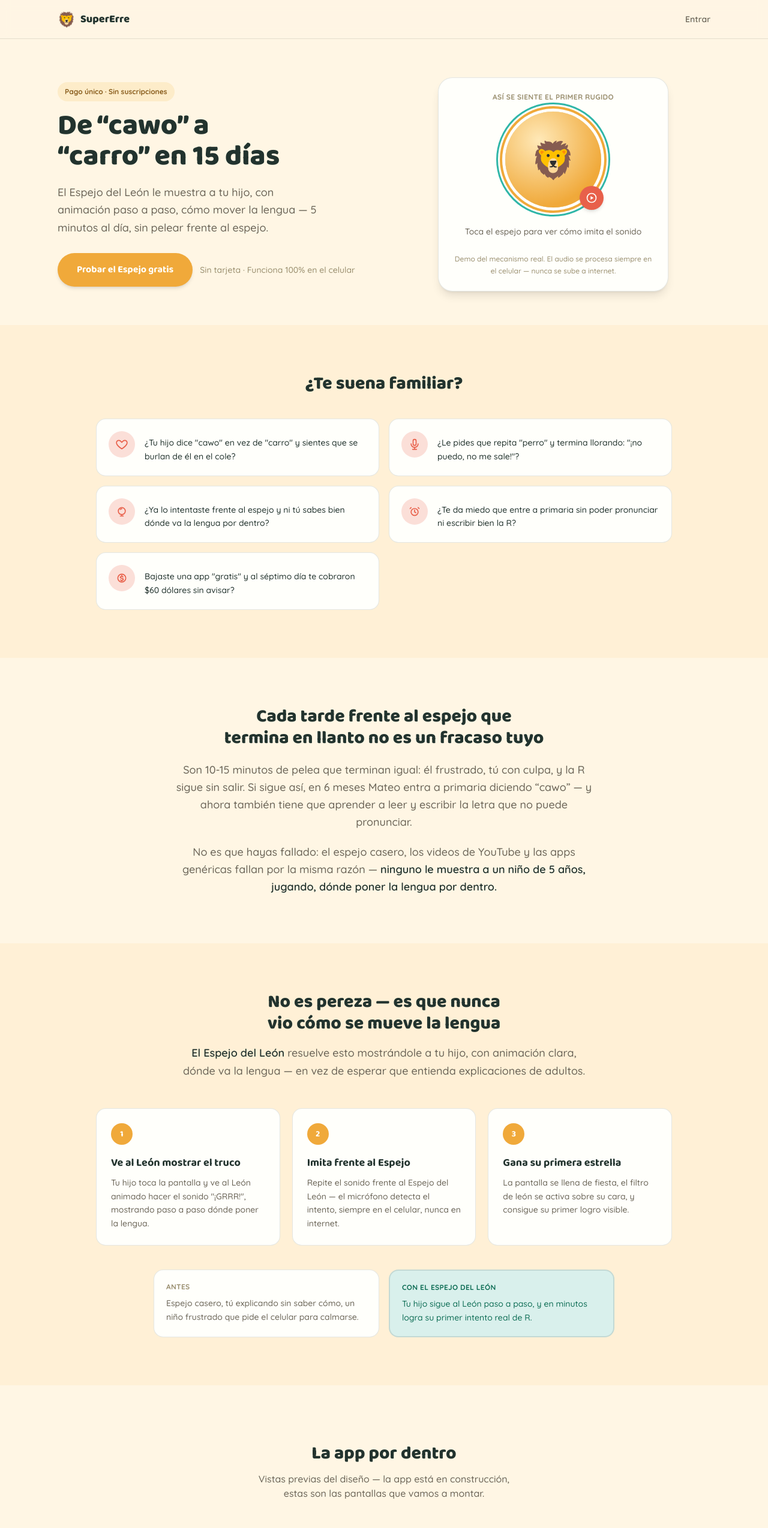
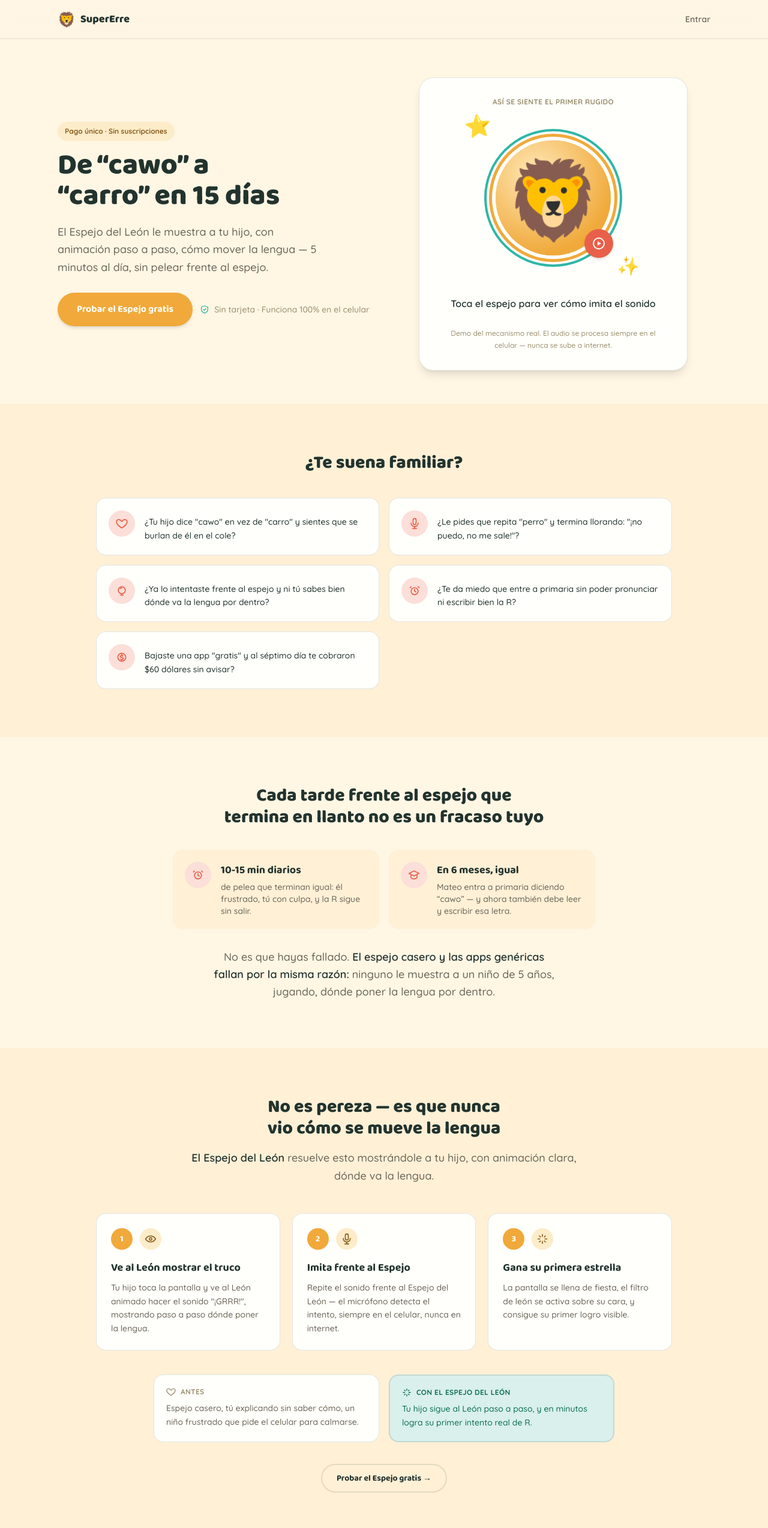
Before and after one commit to emperatrizmagneticamipersonali-coder/supererre-app, a Next.js app in the folder superrre-app/: page / in a window 1280 px wide. Shown: the top 2548 px of the page at 60% size. Built offline with nearby package versions, Linux system fonts and the light colour scheme.

Commit message:
Elevacion de landing: espejo mas grande, iconos en todas las secciones, escaneabilidad

```diff
--- a/superrre-app/app/globals.css
+++ b/superrre-app/app/globals.css
@@ -122,6 +122,35 @@ h1, h2, h3, .font-display {
   animation: breathe 3.2s ease-in-out infinite;
 }
 
+@keyframes pulse-ring {
+  0% { box-shadow: 0 0 0 0 color-mix(in oklab, var(--brand-primary) 45%, transparent); }
+  100% { box-shadow: 0 0 0 22px color-mix(in oklab, var(--brand-primary) 0%, transparent); }
+}
+.animate-pulse-ring::before {
+  content: "";
+  position: absolute;
+  inset: 0;
+  border-radius: 9999px;
+  animation: pulse-ring 2.4s cubic-bezier(0.16, 1, 0.3, 1) infinite;
+  pointer-events: none;
+}
+
+@keyframes float-slow {
+  0%, 100% { transform: translateY(0) rotate(-8deg); }
+  50% { transform: translateY(-8px) rotate(-4deg); }
+}
+.animate-float-slow {
+  animation: float-slow 3.6s ease-in-out infinite;
+}
+
+@keyframes float-slow-alt {
+  0%, 100% { transform: translateY(0) rotate(10deg); }
+  50% { transform: translateY(-6px) rotate(6deg); }
+}
+.animate-float-slow-alt {
+  animation: float-slow-alt 4.2s ease-in-out infinite;
+}
+
 @keyframes pop-in {
   from { opacity: 0; transform: scale(0.85); }
   to { opacity: 1; transform: scale(1); }
--- a/superrre-app/components/app/Agitacion.tsx
+++ b/superrre-app/components/app/Agitacion.tsx
@@ -1,25 +1,54 @@
+import { IconAlarmClock, IconGraduation } from "./icons";
+
 export function Agitacion() {
   return (
     <section className="py-16 sm:py-20">
-      <div className="mx-auto max-w-3xl px-5 sm:px-8 text-center">
-        <h2 className="font-display font-extrabold text-2xl sm:text-3xl text-txt-primary text-balance">
+      <div className="mx-auto max-w-3xl px-5 sm:px-8">
+        <h2 className="font-display font-extrabold text-2xl sm:text-3xl text-center text-txt-primary text-balance">
           Cada tarde frente al espejo que termina en llanto no es un
           fracaso tuyo
         </h2>
-        <p className="mt-5 text-lg text-txt-secondary leading-relaxed">
-          Son 10-15 minutos de pelea que terminan igual: él frustrado, tú
-          con culpa, y la R sigue sin salir. Si sigue así, en 6 meses Mateo
-          entra a primaria diciendo &ldquo;cawo&rdquo; — y ahora también
-          tiene que aprender a leer y escribir la letra que no puede
-          pronunciar.
-        </p>
-        <p className="mt-5 text-lg text-txt-secondary leading-relaxed">
-          No es que hayas fallado: el espejo casero, los videos de YouTube
-          y las apps genéricas fallan por la misma razón —{" "}
+
+        <div className="mt-9 grid sm:grid-cols-2 gap-4">
+          <div className="rounded-2xl bg-surface-secondary p-5 flex items-start gap-4">
+            <span className="flex h-11 w-11 shrink-0 items-center justify-center rounded-full bg-brand-accent-soft text-brand-accent">
+              <IconAlarmClock className="h-5 w-5" />
+            </span>
+            <div>
+              <p className="font-display font-bold text-lg text-txt-primary">
+                10-15 min diarios
+              </p>
+              <p className="text-sm text-txt-secondary mt-1">
+                de pelea que terminan igual: él frustrado, tú con culpa, y
+                la R sigue sin salir.
+              </p>
+            </div>
+          </div>
+
+          <div className="rounded-2xl bg-surface-secondary p-5 flex items-start gap-4">
+            <span className="flex h-11 w-11 shrink-0 items-center justify-center rounded-full bg-brand-accent-soft text-brand-accent">
+              <IconGraduation className="h-5 w-5" />
+            </span>
+            <div>
+              <p className="font-display font-bold text-lg text-txt-primary">
+                En 6 meses, igual
+              </p>
+              <p className="text-sm text-txt-secondary mt-1">
+                Mateo entra a primaria diciendo &ldquo;cawo&rdquo; — y
+                ahora también debe leer y escribir esa letra.
+              </p>
+            </div>
+          </div>
+        </div>
+
+        <p className="mt-8 text-center text-lg text-txt-secondary leading-relaxed max-w-xl mx-auto">
+          No es que hayas fallado.{" "}
           <strong className="text-txt-primary font-semibold">
-            ninguno le muestra a un niño de 5 años, jugando, dónde poner la
-            lengua por dentro.
-          </strong>
+            El espejo casero y las apps genéricas fallan por la misma
+            razón:
+          </strong>{" "}
+          ninguno le muestra a un niño de 5 años, jugando, dónde poner la
+          lengua por dentro.
         </p>
       </div>
     </section>
--- a/superrre-app/components/app/AppPorDentro.tsx
+++ b/superrre-app/components/app/AppPorDentro.tsx
@@ -1,27 +1,33 @@
 "use client";
 
 import { useEffect, useRef, useState } from "react";
+import Link from "next/link";
+import { IconMirror, IconMic, IconCompass, IconCoin } from "./icons";
 
 const pantallas = [
   {
     nombre: "El Espejo del León",
     resultado: "Su primer rugido, en menos de un minuto",
     tono: "primary",
+    icon: IconMirror,
   },
   {
     nombre: "Isla de Praxias",
     resultado: "5 minutos de gimnasia de lengua, jugando",
     tono: "secondary",
+    icon: IconMic,
   },
   {
     nombre: "Mapa de Islas",
     resultado: "Su progreso, visible en un camino que quiere recorrer",
     tono: "accent",
+    icon: IconCompass,
   },
   {
     nombre: "Cofre de Premios",
     resultado: "La recompensa que se gana tras cada logro real",
     tono: "primary",
+    icon: IconCoin,
   },
 ] as const;
 
@@ -82,6 +88,11 @@ export function AppPorDentro() {
                 className={`h-96 rounded-xl border-4 border-txt-primary/90 overflow-hidden flex flex-col items-center justify-center text-center px-4 ${tono[p.tono].soft}`}
               >
                 <span
+                  className={`flex h-12 w-12 items-center justify-center rounded-full mb-4 text-txt-on-brand ${tono[p.tono].solid}`}
+                >
+                  <p.icon className="h-6 w-6" />
+                </span>
+                <span
                   className={`text-xs font-bold uppercase tracking-wide px-3 py-1 rounded-full mb-4 text-txt-on-brand ${tono[p.tono].solid}`}
                 >
                   Próximamente
@@ -107,6 +118,15 @@ export function AppPorDentro() {
             />
           ))}
         </div>
+
+        <div className="mt-9 text-center">
+          <Link
+            href="/onboarding"
+            className="inline-flex items-center justify-center rounded-full bg-brand-primary hover:bg-brand-primary-hover text-txt-on-brand font-display font-bold text-sm px-6 py-3 shadow-md transition-colors"
+          >
+            Probar el Espejo gratis →
+          </Link>
+        </div>
       </div>
     </section>
   );
--- a/superrre-app/components/app/Garantia.tsx
+++ b/superrre-app/components/app/Garantia.tsx
@@ -1,3 +1,4 @@
+import Link from "next/link";
 import { IconShieldCheck } from "./icons";
 
 export function Garantia() {
@@ -19,6 +20,12 @@ export function Garantia() {
           <p className="mt-3 text-xs text-txt-tertiary">
             Respaldado por la política de reembolso de Hotmart (7 días).
           </p>
+          <Link
+            href="/onboarding"
+            className="mt-6 inline-flex items-center justify-center rounded-full bg-brand-primary hover:bg-brand-primary-hover text-txt-on-brand font-display font-bold text-sm px-6 py-3 shadow-md transition-colors"
+          >
+            Probar el Espejo gratis →
+          </Link>
         </div>
       </div>
     </section>
--- a/superrre-app/components/app/Hero.tsx
+++ b/superrre-app/components/app/Hero.tsx
@@ -1,5 +1,6 @@
 import Link from "next/link";
 import { MiniDemo } from "./MiniDemo";
+import { IconShieldCheck } from "./icons";
 
 export function Hero() {
   return (
@@ -24,7 +25,8 @@ export function Hero() {
             >
               Probar el Espejo gratis
             </Link>
-            <span className="text-sm text-txt-tertiary">
+            <span className="inline-flex items-center gap-2 text-sm text-txt-tertiary">
+              <IconShieldCheck className="h-4 w-4 text-brand-secondary shrink-0" />
               Sin tarjeta · Funciona 100% en el celular
             </span>
           </div>
--- a/superrre-app/components/app/MiniDemo.tsx
+++ b/superrre-app/components/app/MiniDemo.tsx
@@ -13,59 +13,78 @@ export function MiniDemo() {
   }
 
   return (
-    <div className="animate-fade-up [animation-delay:120ms]">
-      <div className="relative mx-auto w-full max-w-sm rounded-3xl bg-surface-primary border border-border-default shadow-lg p-6 text-center">
-        <p className="text-xs font-bold uppercase tracking-wide text-txt-tertiary mb-4">
+    <div className="animate-fade-up [animation-delay:120ms] relative">
+      <div className="relative mx-auto w-full max-w-md rounded-3xl bg-surface-primary border border-border-default shadow-lg p-8 text-center overflow-visible">
+        <p className="text-xs font-bold uppercase tracking-wide text-txt-tertiary mb-6">
           Así se siente el primer rugido
         </p>
 
+        <div className="relative mx-auto flex items-center justify-center h-64 w-64">
+          <span
+            aria-hidden="true"
+            className="absolute -top-3 -left-5 text-4xl animate-float-slow select-none"
+          >
+            ⭐
+          </span>
+          <span
+            aria-hidden="true"
+            className="absolute -bottom-2 -right-4 text-3xl animate-float-slow-alt select-none"
+          >
+            ✨
+          </span>
+
+          {stage === "idle" && (
+            <span className="absolute inset-0 rounded-full animate-pulse-ring" />
+          )}
+
           <button
             onClick={play}
-          className="relative mx-auto flex h-40 w-40 items-center justify-center rounded-full transition-transform active:scale-95"
+            className="relative flex h-48 w-48 items-center justify-center rounded-full transition-transform active:scale-95"
             style={{
               background:
                 "radial-gradient(circle at 35% 30%, var(--brand-primary-light), var(--brand-primary) 72%)",
               boxShadow:
-              "0 0 0 5px var(--surface-primary), 0 0 0 9px var(--brand-primary), 0 0 0 12px var(--surface-primary), 0 0 0 15px var(--brand-secondary)",
+                "0 0 0 6px var(--surface-primary), 0 0 0 11px var(--brand-primary), 0 0 0 15px var(--surface-primary), 0 0 0 19px var(--brand-secondary)",
             }}
             aria-label="Reproducir demo del Espejo del León"
           >
             <span
-            className={`text-6xl select-none ${
+              className={`text-9xl select-none ${
                 stage === "playing" ? "animate-breathe" : ""
               }`}
             >
               🦁
             </span>
             {stage === "idle" && (
-            <span className="absolute -bottom-1 -right-1 flex h-10 w-10 items-center justify-center rounded-full bg-brand-accent text-txt-on-brand shadow-md">
-              <IconPlay className="h-5 w-5" />
+              <span className="absolute -bottom-1 -right-1 flex h-12 w-12 items-center justify-center rounded-full bg-brand-accent text-txt-on-brand shadow-md">
+                <IconPlay className="h-6 w-6" />
               </span>
             )}
           </button>
+        </div>
 
-        <div className="mt-4 min-h-12 flex flex-col items-center justify-center">
+        <div className="mt-6 min-h-12 flex flex-col items-center justify-center">
           {stage === "idle" && (
-            <p className="text-sm text-txt-secondary">
+            <p className="text-base font-semibold text-txt-primary">
               Toca el espejo para ver cómo imita el sonido
             </p>
           )}
           {stage === "playing" && (
-            <p className="text-sm font-semibold text-txt-on-primary-soft">
+            <p className="text-base font-semibold text-txt-on-primary-soft">
               &ldquo;¡GRRR!&rdquo; — grabando la imitación…
             </p>
           )}
           {stage === "done" && (
             <div className="flex items-center gap-2 text-brand-secondary animate-pop-in">
               <IconSparkles className="h-5 w-5" />
-              <p className="text-sm font-bold">
+              <p className="text-base font-bold">
                 ¡Primera estrella conseguida!
               </p>
             </div>
           )}
         </div>
 
-        <p className="mt-3 text-xs text-txt-tertiary leading-relaxed">
+        <p className="mt-4 text-xs text-txt-tertiary leading-relaxed">
           Demo del mecanismo real. El audio se procesa siempre en el
           celular — nunca se sube a internet.
         </p>
--- a/superrre-app/components/app/Solucion.tsx
+++ b/superrre-app/components/app/Solucion.tsx
@@ -1,18 +1,24 @@
+import Link from "next/link";
+import { IconEye, IconMic, IconSparkles, IconHeartCrack } from "./icons";
+
 const pasos = [
   {
     n: "1",
+    icon: IconEye,
     titulo: "Ve al León mostrar el truco",
     texto:
       'Tu hijo toca la pantalla y ve al León animado hacer el sonido "¡GRRR!", mostrando paso a paso dónde poner la lengua.',
   },
   {
     n: "2",
+    icon: IconMic,
     titulo: "Imita frente al Espejo",
     texto:
       "Repite el sonido frente al Espejo del León — el micrófono detecta el intento, siempre en el celular, nunca en internet.",
   },
   {
     n: "3",
+    icon: IconSparkles,
     titulo: "Gana su primera estrella",
     texto:
       "La pantalla se llena de fiesta, el filtro de león se activa sobre su cara, y consigue su primer logro visible.",
@@ -32,8 +38,7 @@ export function Solucion() {
               El Espejo del León
             </strong>{" "}
             resuelve esto mostrándole a tu hijo, con animación clara, dónde
-            va la lengua — en vez de esperar que entienda explicaciones de
-            adultos.
+            va la lengua.
           </p>
         </div>
 
@@ -43,9 +48,14 @@ export function Solucion() {
               key={p.n}
               className="rounded-2xl bg-surface-primary border border-border-default p-6"
             >
-              <span className="flex h-9 w-9 items-center justify-center rounded-full bg-brand-primary text-txt-on-brand font-display font-bold text-sm">
+              <div className="flex items-center gap-3">
+                <span className="flex h-9 w-9 items-center justify-center rounded-full bg-brand-primary text-txt-on-brand font-display font-bold text-sm shrink-0">
                   {p.n}
                 </span>
+                <span className="flex h-9 w-9 items-center justify-center rounded-full bg-brand-primary-soft text-txt-on-primary-soft shrink-0">
+                  <p.icon className="h-5 w-5" />
+                </span>
+              </div>
               <h3 className="mt-4 font-display font-bold text-lg text-txt-primary">
                 {p.titulo}
               </h3>
@@ -58,24 +68,39 @@ export function Solucion() {
 
         <div className="mt-10 grid sm:grid-cols-2 gap-4 max-w-3xl mx-auto">
           <div className="rounded-2xl border border-border-default bg-surface-primary p-5">
-            <p className="text-xs font-bold uppercase tracking-wide text-txt-tertiary mb-2">
+            <div className="flex items-center gap-2 mb-2">
+              <IconHeartCrack className="h-4 w-4 text-txt-tertiary" />
+              <p className="text-xs font-bold uppercase tracking-wide text-txt-tertiary">
                 Antes
               </p>
+            </div>
             <p className="text-sm text-txt-secondary leading-relaxed">
               Espejo casero, tú explicando sin saber cómo, un niño
               frustrado que pide el celular para calmarse.
             </p>
           </div>
           <div className="rounded-2xl border-2 border-brand-secondary bg-brand-secondary-soft p-5">
-            <p className="text-xs font-bold uppercase tracking-wide text-txt-on-secondary-soft mb-2">
+            <div className="flex items-center gap-2 mb-2">
+              <IconSparkles className="h-4 w-4 text-txt-on-secondary-soft" />
+              <p className="text-xs font-bold uppercase tracking-wide text-txt-on-secondary-soft">
                 Con el Espejo del León
               </p>
+            </div>
             <p className="text-sm text-txt-on-secondary-soft leading-relaxed">
               Tu hijo sigue al León paso a paso, y en minutos logra su
               primer intento real de R.
             </p>
           </div>
         </div>
+
+        <div className="mt-9 text-center">
+          <Link
+            href="/onboarding"
+            className="inline-flex items-center justify-center rounded-full border-2 border-border-strong text-txt-primary font-display font-bold text-sm px-6 py-3 hover:bg-surface-primary transition-colors"
+          >
+            Probar el Espejo gratis →
+          </Link>
+        </div>
       </div>
     </section>
   );
```
Also changed, not shown: superrre-app/components/app/CtaFinal.tsx (+21 -4 lines), superrre-app/components/app/Faq.tsx (+19 -4 lines), 2 other files (tests, documents, lock files or other folders). Lines whose indentation alone changed are shown as unchanged.
